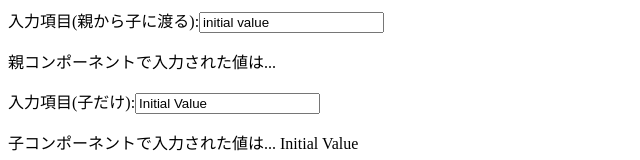
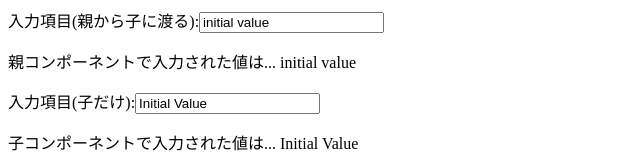
Before and after one commit to ksh-fthr/angular-work, an Angular app: page / in a window 1280 px wide. Shown: the top 160 px of the page, without its empty margins (0-640 px from the left). Built offline with nearby package versions, Linux system fonts and the light colour scheme.

Commit message:
親コンポーネントから受け取るデータの入れ物(変数名)に誤りがあったので修正した

```diff
--- a/src/app/hoge-hoge/hoge-hoge.component.html
+++ b/src/app/hoge-hoge/hoge-hoge.component.html
@@ -1,5 +1,5 @@
 <p>
-  親コンポーネントで入力された値は... {{hogeInputValue}}
+  親コンポーネントで入力された値は... {{ngOnChangesValue}}
 </p>
 
 <label for="inputText">入力項目(子だけ):</label>
```
Also changed, not shown: 1 other file (tests, documents, lock files or other folders).
